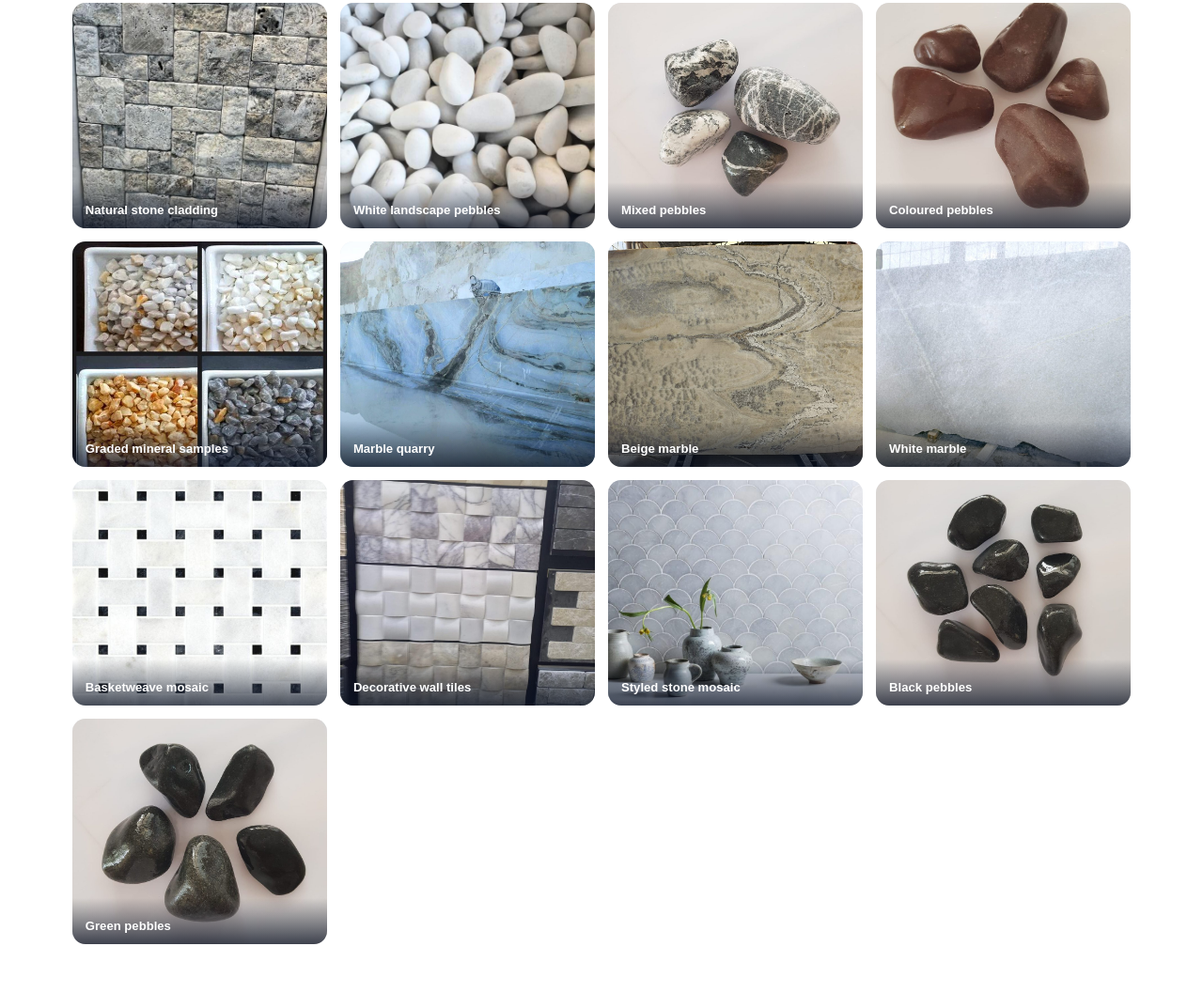
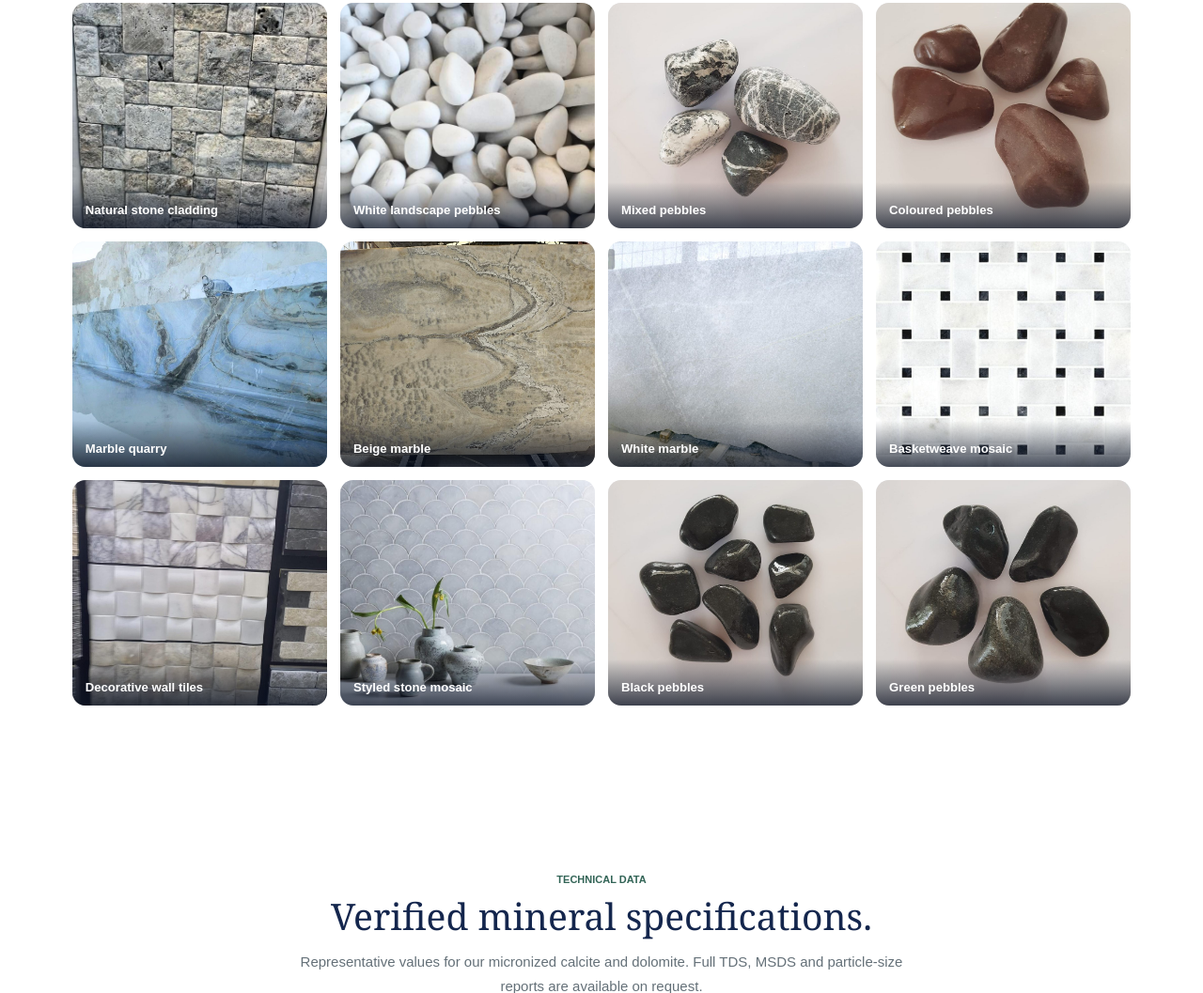
Before and after one commit to yigitdiler/anchormine-site, a plain HTML site: page index.html in a window 1280 px wide. Shown: the part 5683-6740 px from the top of the page at 94% size. Drawn offline with Linux system fonts and the light colour scheme.

Commit message:
Galeri: 'graded mineral samples' gorseli tamamen kaldirildi (figur + dosya)

```diff
--- a/index.html
+++ b/index.html
@@ -218,7 +218,6 @@
         <figure><img src="assets/gal-peb-white.jpg" alt="White landscape pebbles" loading="lazy"><figcaption data-i18n="galPebWhite">White landscape pebbles</figcaption></figure>
         <figure><img src="assets/gal-peb-grey.jpg" alt="Mixed colour pebbles" loading="lazy"><figcaption data-i18n="galPebGrey">Mixed pebbles</figcaption></figure>
         <figure><img src="assets/gal-peb-red.jpg" alt="Red coloured pebbles" loading="lazy"><figcaption data-i18n="galPebRed">Coloured pebbles</figcaption></figure>
-        <figure><img src="assets/gal-samples.jpg" alt="Graded mineral samples" loading="lazy"><figcaption data-i18n="galSamples">Graded mineral samples</figcaption></figure>
         <figure><img src="assets/gal-quarry.jpg" alt="Blue marble quarry" loading="lazy"><figcaption data-i18n="galQuarry">Marble quarry</figcaption></figure>
         <figure><img src="assets/gal-slab-beige.jpg" alt="Beige marble slab" loading="lazy"><figcaption data-i18n="galSlabBeige">Beige marble</figcaption></figure>
         <figure><img src="assets/gal-marble-white.jpg" alt="White marble slab" loading="lazy"><figcaption data-i18n="galMarbleWhite">White marble</figcaption></figure>
```
Also changed, not shown: assets/gal-samples.jpg (deleted).
